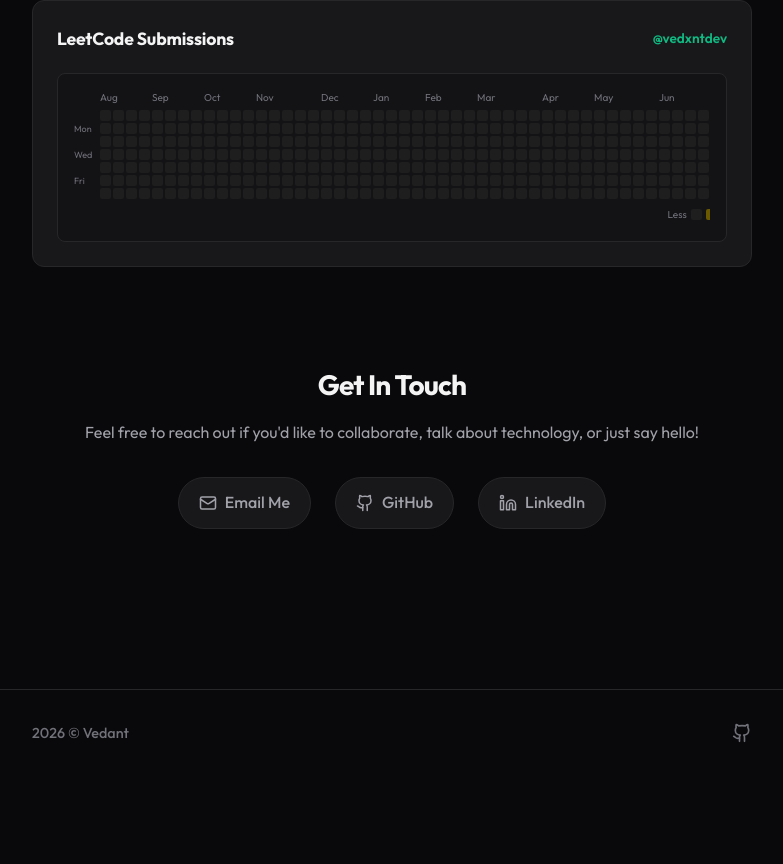
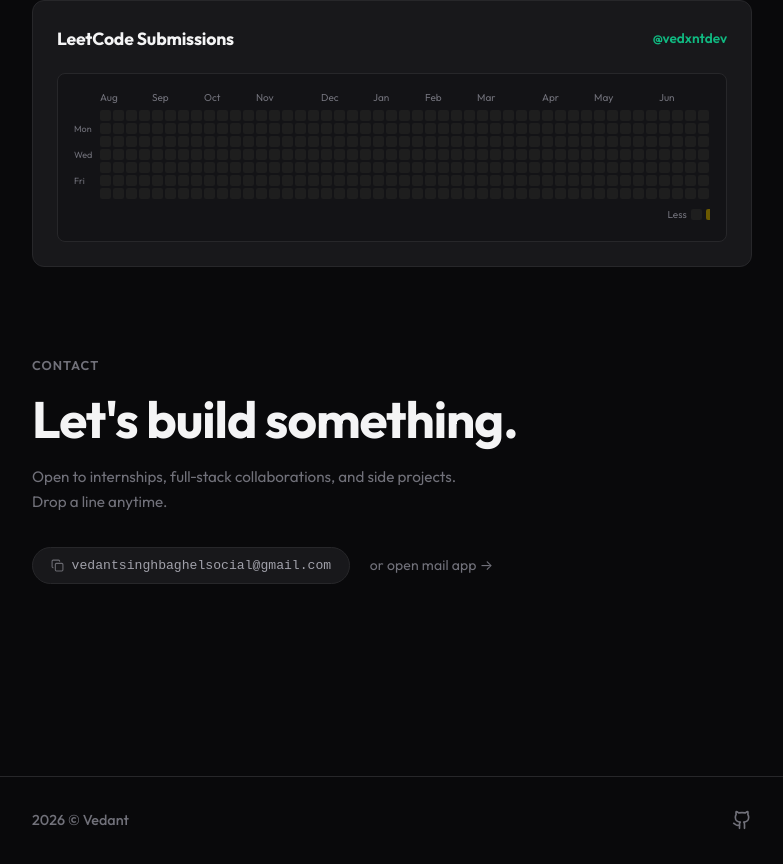
Before and after one commit to VedxntDev/Vedantworks, a React (Vite) app: page / in a window 1280 px wide. Shown: the part 2301-3165 px from the top of the page, without its empty margins (248-1031 px from the left). Before the commit the page ends 3078 px from the top, so only its background shows below. Built offline with nearby package versions, Linux system fonts and the light colour scheme; no server answers.

Commit message:
feat: redesign Contact section with minimal headline + email pill + copy to clipboard

```diff
--- a/src/components/Contact.tsx
+++ b/src/components/Contact.tsx
@@ -1,71 +1,71 @@
-import React from 'react';
-import { Mail } from 'lucide-react';
-
-const GithubIcon: React.FC<{ size?: number }> = ({ size = 20 }) => (
-  <svg
-    viewBox="0 0 24 24"
-    width={size}
-    height={size}
-    fill="none"
-    stroke="currentColor"
-    strokeWidth="2"
-    strokeLinecap="round"
-    strokeLinejoin="round"
-  >
-    <path d="M15 22v-4a4.8 4.8 0 0 0-1-3.5c3 0 6-2 6-5.5.08-1.25-.27-2.48-1-3.5.28-1.15.28-2.35 0-3.5 0 0-1 0-3 1.5-2.64-.5-5.36-.5-8 0C6 2 5 2 5 2c-.3 1.15-.3 2.35 0 3.5A5.403 5.403 0 0 0 4 9c0 3.5 3 5.5 6 5.5-.39.49-.68 1.05-.85 1.65-.17.6-.22 1.23-.15 1.85v4" />
-    <path d="M9 18c-4.51 2-5-2-7-2" />
-  </svg>
-);
-
-const LinkedinIcon: React.FC<{ size?: number }> = ({ size = 20 }) => (
-  <svg
-    viewBox="0 0 24 24"
-    width={size}
-    height={size}
-    fill="none"
-    stroke="currentColor"
-    strokeWidth="2"
-    strokeLinecap="round"
-    strokeLinejoin="round"
-  >
-    <path d="M16 8a6 6 0 0 1 6 6v7h-4v-7a2 2 0 0 0-2-2 2 2 0 0 0-2 2v7h-4v-7a6 6 0 0 1 6-6z" />
-    <rect width="4" height="12" x="2" y="9" />
-    <circle cx="4" cy="4" r="2" />
-  </svg>
-);
+import React, { useState } from 'react';
+import { Copy, Check } from 'lucide-react';
 
 const CONTACT_EMAIL = 'vedantsinghbaghelsocial@gmail.com';
 
 export const Contact: React.FC = () => {
-  const handleEmail = (e: React.MouseEvent) => {
+  const [copied, setCopied] = useState(false);
+
+  const handleCopy = async (e: React.MouseEvent) => {
+    e.preventDefault();
+    try {
+      await navigator.clipboard.writeText(CONTACT_EMAIL);
+      setCopied(true);
+      setTimeout(() => setCopied(false), 2000);
+    } catch {
+      // fallback
+      const el = document.createElement('textarea');
+      el.value = CONTACT_EMAIL;
+      document.body.appendChild(el);
+      el.select();
+      document.execCommand('copy');
+      document.body.removeChild(el);
+      setCopied(true);
+      setTimeout(() => setCopied(false), 2000);
+    }
+  };
+
+  const handleMailApp = (e: React.MouseEvent) => {
     e.preventDefault();
     window.location.href = `mailto:${CONTACT_EMAIL}`;
   };
 
   return (
-    <section id="contact" className="contact-section">
-      <h3 className="section-title">Get In Touch</h3>
-      <p className="section-desc">
-        Feel free to reach out if you'd like to collaborate, talk about technology, or just say hello!
-      </p>
+    <section id="contact" className="contact-section contact-minimal">
+      <div className="contact-minimal-inner">
+        <p className="contact-label">Contact</p>
+        <h2 className="contact-headline">Let's build something.</h2>
+        <p className="contact-subtext">
+          Open to internships, full‑stack collaborations, and side projects.
+          <br />Drop a line anytime.
+        </p>
 
-      <div className="contact-grid">
-        <a
-          href={`mailto:${CONTACT_EMAIL}`}
-          onClick={handleEmail}
-          className="contact-btn"
-        >
-          <Mail size={18} />
-          <span>Email Me</span>
-        </a>
-        <a href="https://github.com/VedxntDev" target="_blank" rel="noopener noreferrer" className="contact-btn">
-          <GithubIcon size={18} />
-          <span>GitHub</span>
-        </a>
-        <a href="https://www.linkedin.com/in/vedantsbaghel" target="_blank" rel="noopener noreferrer" className="contact-btn">
-          <LinkedinIcon size={18} />
-          <span>LinkedIn</span>
-        </a>
+        <div className="contact-actions">
+          {/* Email pill — click copies address */}
+          <button
+            className={`contact-email-pill ${copied ? 'copied' : ''}`}
+            onClick={handleCopy}
+            title="Click to copy email"
+          >
+            <span className="contact-email-icon">
+              {copied
+                ? <Check size={13} strokeWidth={2.5} />
+                : <Copy size={13} strokeWidth={2} />
+              }
+            </span>
+            <span className="contact-email-text">{CONTACT_EMAIL}</span>
+            {copied && <span className="contact-copied-badge">Copied!</span>}
+          </button>
+
+          {/* Open mail app link */}
+          <a
+            href={`mailto:${CONTACT_EMAIL}`}
+            onClick={handleMailApp}
+            className="contact-open-mail"
+          >
+            or open mail app&nbsp;→
+          </a>
+        </div>
       </div>
     </section>
   );
--- a/src/index.css
+++ b/src/index.css
@@ -704,37 +704,121 @@ section:nth-of-type(4) { animation-delay: 0.4s; }
 
 /* Contact Section */
 .contact-section {
-  text-align: center;
   padding-bottom: 4rem;
 }
 
-.contact-grid {
-  display: flex;
-  justify-content: center;
-  gap: 1.5rem;
-  margin-top: 1.5rem;
+/* ── Minimal contact redesign ───────────────────────────────────── */
+.contact-minimal {
+  padding-top: 0;
 }
 
-.contact-btn {
+.contact-minimal-inner {
+  max-width: 680px;
+  padding: 3.5rem 0 2rem;
+}
+
+.contact-label {
+  font-size: 0.8rem;
+  font-weight: 600;
+  letter-spacing: 0.08em;
+  text-transform: uppercase;
+  color: var(--text-muted);
+  margin-bottom: 1rem;
+}
+
+.contact-headline {
+  font-size: clamp(2rem, 5vw, 3.2rem);
+  font-weight: 700;
+  color: var(--text-primary);
+  line-height: 1.1;
+  margin: 0 0 1rem;
+  letter-spacing: -0.02em;
+}
+
+.contact-subtext {
+  font-size: 0.95rem;
+  color: var(--text-muted);
+  line-height: 1.7;
+  margin: 0 0 2rem;
+}
+
+.contact-actions {
   display: flex;
   align-items: center;
+  gap: 1.25rem;
+  flex-wrap: wrap;
+}
+
+/* Email pill button */
+.contact-email-pill {
+  display: inline-flex;
+  align-items: center;
   gap: 0.5rem;
-  color: var(--text-secondary);
-  text-decoration: none;
-  font-weight: 500;
-  padding: 0.75rem 1.25rem;
+  padding: 0.6rem 1.1rem;
   border: 1px solid var(--border-color);
   border-radius: 9999px;
-  background-color: var(--bg-card);
-  transition: color var(--transition-fast), border-color var(--transition-fast), transform var(--transition-fast), background-color var(--transition-fast);
+  background: var(--bg-card);
+  color: var(--text-secondary);
+  font-size: 0.82rem;
+  font-family: 'JetBrains Mono', 'Fira Code', monospace;
+  cursor: pointer;
+  transition: border-color 0.2s, background 0.2s, color 0.2s, transform 0.15s;
+  position: relative;
+  white-space: nowrap;
+  letter-spacing: 0.01em;
 }
 
-.contact-btn:hover {
+.contact-email-pill:hover {
+  border-color: var(--accent-primary);
+  background: rgba(16, 185, 129, 0.06);
   color: var(--text-primary);
-  border-color: var(--border-color-hover);
-  background-color: var(--bg-card-hover);
-  transform: translateY(-2px);
+  transform: translateY(-1px);
 }
+
+.contact-email-pill.copied {
+  border-color: #10b981;
+  color: #10b981;
+  background: rgba(16, 185, 129, 0.08);
+}
+
+.contact-email-icon {
+  display: flex;
+  align-items: center;
+  opacity: 0.6;
+  flex-shrink: 0;
+}
+
+.contact-email-pill.copied .contact-email-icon {
+  opacity: 1;
+  color: #10b981;
+}
+
+.contact-email-text {
+  letter-spacing: 0;
+}
+
+.contact-copied-badge {
+  font-family: inherit;
+  font-size: 0.72rem;
+  color: #10b981;
+  margin-left: 0.25rem;
+  animation: fadeIn 0.2s ease;
+}
+
+/* "or open mail app →" link */
+.contact-open-mail {
+  font-size: 0.875rem;
+  color: var(--text-muted);
+  text-decoration: none;
+  transition: color 0.2s;
+  white-space: nowrap;
+  letter-spacing: 0.01em;
+}
+
+.contact-open-mail:hover {
+  color: var(--text-secondary);
+}
+
 
 /* Footer & Spotify Widget */
 .footer {
```
